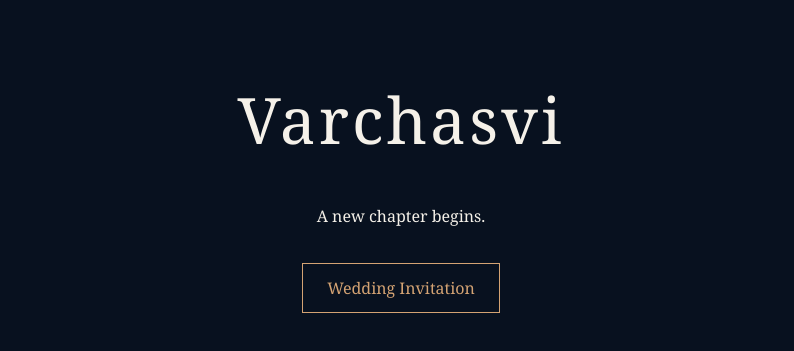
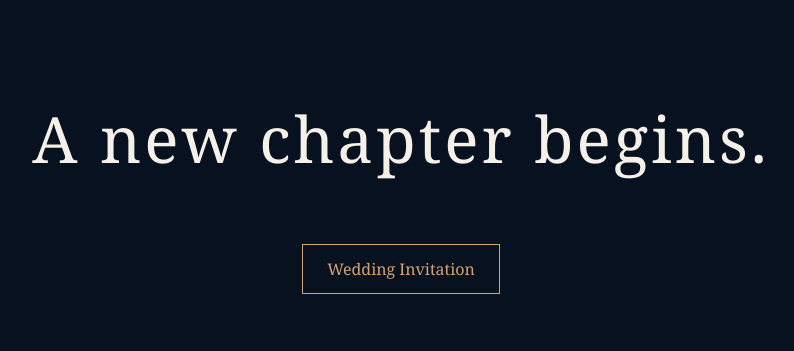
Before and after one commit to varchas-7/varchas-7.github.io, a plain HTML site: page index.html in a window 1280 px wide. Shown: the part 227-578 px from the top of the page, without its empty margins (239-1033 px from the left). Drawn offline with Linux system fonts and the light colour scheme.

Commit message:
Update heading text in index.html

```diff
--- a/index.html
+++ b/index.html
@@ -46,8 +46,7 @@
 </head>
 <body>
     <main>
-        <h1>Varchasvi</h1>
-        <p>A new chapter begins.</p>
+        <h1>A new chapter begins.</h1>
         <a href="/wedding-invitation/">
             Wedding Invitation
         </a>
```
